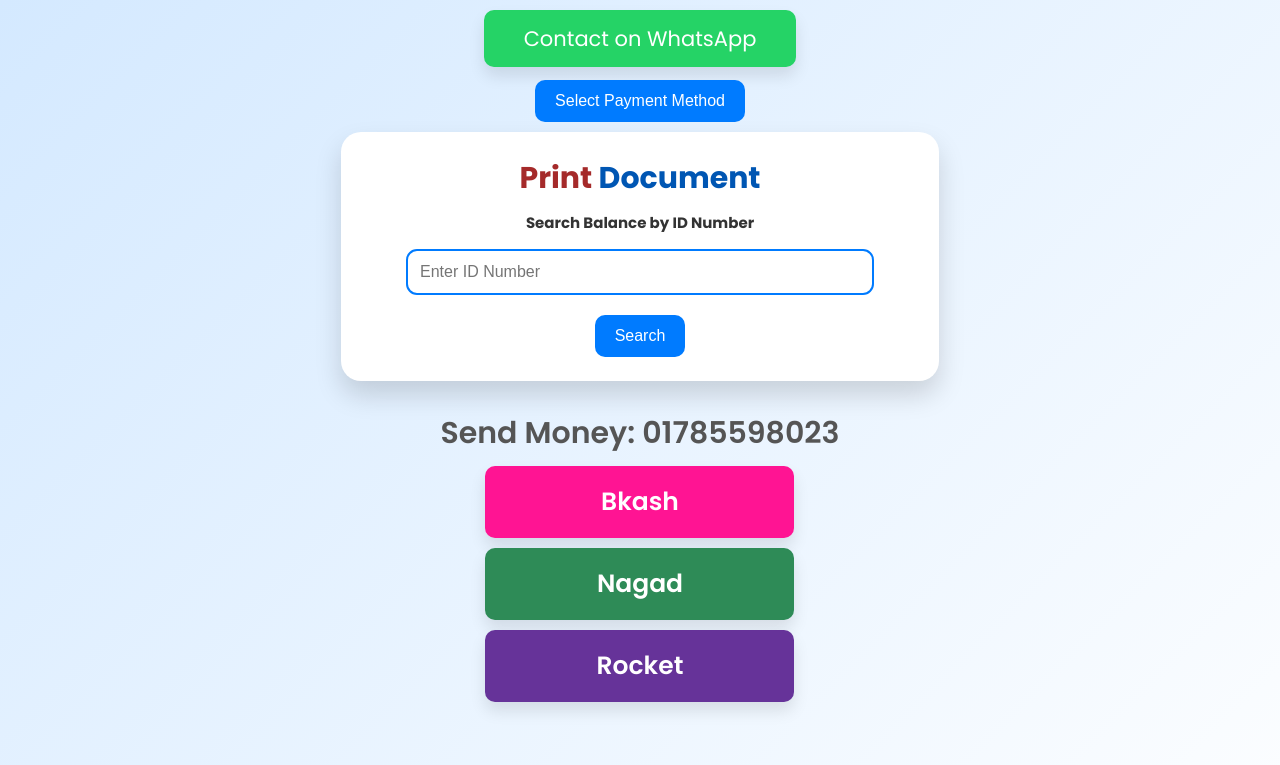
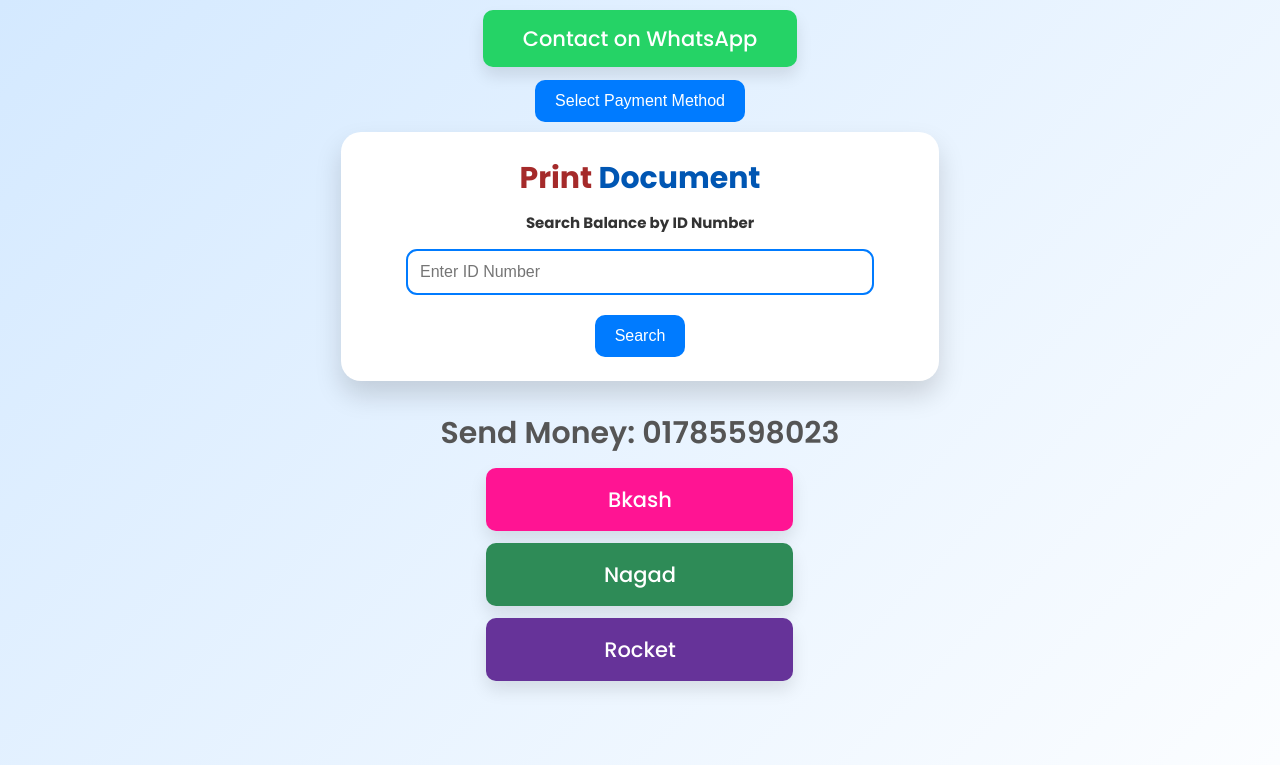
Before and after one commit to Raihan127/Print-Your-Documents, a plain HTML site: page index.html in a window 1280 px wide. Both pictures are taken after a click on the button "Select Payment Method". Shown: the top 765 px of the page. Drawn offline with Linux system fonts and the light colour scheme; no server answers.

Commit message:
baton update

```diff
--- a/index.html
+++ b/index.html
@@ -33,6 +33,7 @@
             cursor: pointer;
             text-decoration: none;
             margin-bottom: 3px;
+            font-weight: 500;
             box-shadow: 0 9px 16px rgba(0, 0, 0, 0.10);
             transition: background-color 0.3s ease, transform 0.2s ease;
         }
@@ -213,16 +214,16 @@
         .btn {
             display: block;
             width: 275px;
-            padding: 17px;
-            margin: 10px auto;
+            padding: 16px;
+            margin: 12px auto;
             text-align: center;
-            font-size: 25px;
-            font-weight: 600;
+            font-size: 21px;
+            font-weight: 500;
             text-decoration: none;
             border-radius: 10px;
             color: white;
             transition: transform 0.2s ease;
-            box-shadow: 0 9px 16px rgba(0, 0, 0, 0.10);
+            box-shadow: 0 9px 17px rgba(0, 0, 0, 0.10);
         }
 
         .btn:hover {
```
